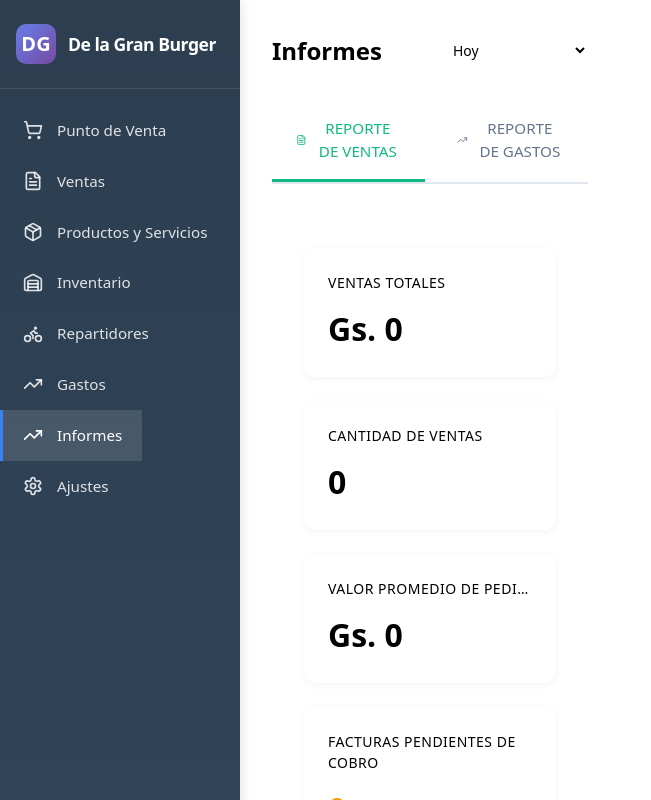
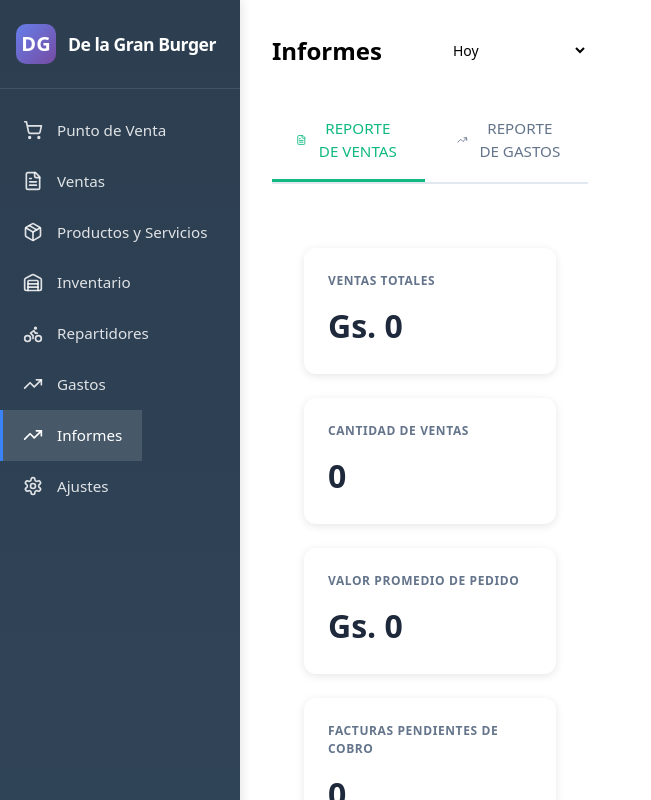
Before and after one commit to pedrocortti-cmd/sg-19d2f05f-f37b-44a8-8c08-37609d3831df-1771622501, a Next.js app: page / in a window 1280 px wide. Both pictures are taken after a click on the button "Informes". Shown: the whole page, without its empty margins (0-651 px from the left). Built offline with nearby package versions, Linux system fonts and the light colour scheme.

Commit message:
fix(reports): Correct averageTicket property name to averageOrderValue

```diff
--- a/src/components/pos/Reports.tsx
+++ b/src/components/pos/Reports.tsx
@@ -302,144 +302,146 @@ export function Reports({ sales, products }: ReportsProps) {
         <div className="report-content">
           {/* Tarjetas de métricas principales */}
           <div style={{
-            display: "grid",
-            gridTemplateColumns: "repeat(auto-fit, minmax(240px, 1fr))",
+            display: "flex",
+            flexWrap: "wrap",
             gap: "1.5rem",
             marginBottom: "2rem"
           }}>
-            {/* Ventas Totales */}
+            {/* Tarjeta 1: Ventas Totales */}
             <div style={{
-              backgroundColor: "var(--card)",
+              flex: "1 1 calc(33.333% - 1rem)",
+              minWidth: "250px",
+              backgroundColor: "white",
               padding: "1.5rem",
               borderRadius: "12px",
-              border: "1px solid var(--border)",
-              boxShadow: "0 2px 8px rgba(0,0,0,0.05)"
+              boxShadow: "0 2px 8px rgba(0,0,0,0.1)"
             }}>
               <div style={{
-                fontSize: "0.875rem",
-                color: "var(--muted-foreground)",
-                marginBottom: "0.75rem",
-                fontWeight: "500",
+                fontSize: "0.75rem",
+                fontWeight: "600",
+                color: "#64748b",
                 textTransform: "uppercase",
-                letterSpacing: "0.5px"
+                letterSpacing: "0.05em",
+                marginBottom: "0.75rem"
               }}>
                 Ventas Totales
               </div>
               <div style={{
                 fontSize: "2rem",
                 fontWeight: "700",
-                color: "var(--foreground)"
+                color: "#1e293b"
               }}>
                 Gs. {metrics.totalSales.toLocaleString()}
               </div>
             </div>
 
-            {/* Cantidad de Ventas */}
+            {/* Tarjeta 2: Cantidad de Ventas */}
             <div style={{
-              backgroundColor: "var(--card)",
+              flex: "1 1 calc(33.333% - 1rem)",
+              minWidth: "250px",
+              backgroundColor: "white",
               padding: "1.5rem",
               borderRadius: "12px",
-              border: "1px solid var(--border)",
-              boxShadow: "0 2px 8px rgba(0,0,0,0.05)"
+              boxShadow: "0 2px 8px rgba(0,0,0,0.1)"
             }}>
               <div style={{
-                fontSize: "0.875rem",
-                color: "var(--muted-foreground)",
-                marginBottom: "0.75rem",
-                fontWeight: "500",
+                fontSize: "0.75rem",
+                fontWeight: "600",
+                color: "#64748b",
                 textTransform: "uppercase",
-                letterSpacing: "0.5px"
+                letterSpacing: "0.05em",
+                marginBottom: "0.75rem"
               }}>
                 Cantidad de Ventas
               </div>
               <div style={{
                 fontSize: "2rem",
                 fontWeight: "700",
-                color: "var(--foreground)"
+                color: "#1e293b"
               }}>
                 {metrics.salesCount}
               </div>
             </div>
 
-            {/* Valor Promedio de Pedido */}
+            {/* Tarjeta 3: Valor Promedio */}
             <div style={{
-              backgroundColor: "var(--card)",
+              flex: "1 1 calc(33.333% - 1rem)",
+              minWidth: "250px",
+              backgroundColor: "white",
               padding: "1.5rem",
               borderRadius: "12px",
-              border: "1px solid var(--border)",
-              boxShadow: "0 2px 8px rgba(0,0,0,0.05)"
+              boxShadow: "0 2px 8px rgba(0,0,0,0.1)"
             }}>
               <div style={{
-                fontSize: "0.875rem",
-                color: "var(--muted-foreground)",
-                marginBottom: "0.75rem",
-                fontWeight: "500",
+                fontSize: "0.75rem",
+                fontWeight: "600",
+                color: "#64748b",
                 textTransform: "uppercase",
-                letterSpacing: "0.5px",
-                whiteSpace: "nowrap",
-                overflow: "hidden",
-                textOverflow: "ellipsis"
+                letterSpacing: "0.05em",
+                marginBottom: "0.75rem"
               }}>
                 Valor Promedio de Pedido
               </div>
               <div style={{
                 fontSize: "2rem",
                 fontWeight: "700",
-                color: "var(--foreground)"
+                color: "#1e293b"
               }}>
                 Gs. {metrics.averageOrderValue.toLocaleString()}
               </div>
             </div>
 
-            {/* Facturas Pendientes */}
+            {/* Tarjeta 4: Facturas Pendientes */}
             <div style={{
-              backgroundColor: "var(--card)",
+              flex: "1 1 calc(50% - 0.75rem)",
+              minWidth: "250px",
+              backgroundColor: "white",
               padding: "1.5rem",
               borderRadius: "12px",
-              border: "1px solid var(--border)",
-              boxShadow: "0 2px 8px rgba(0,0,0,0.05)"
+              boxShadow: "0 2px 8px rgba(0,0,0,0.1)"
             }}>
               <div style={{
-                fontSize: "0.875rem",
-                color: "var(--muted-foreground)",
-                marginBottom: "0.75rem",
-                fontWeight: "500",
+                fontSize: "0.75rem",
+                fontWeight: "600",
+                color: "#64748b",
                 textTransform: "uppercase",
-                letterSpacing: "0.5px"
+                letterSpacing: "0.05em",
+                marginBottom: "0.75rem"
               }}>
                 Facturas Pendientes de Cobro
               </div>
               <div style={{
                 fontSize: "2rem",
                 fontWeight: "700",
-                color: "#f59e0b"
+                color: "#1e293b"
               }}>
                 {metrics.pendingInvoices}
               </div>
             </div>
 
-            {/* Monto Total a Cobrar */}
+            {/* Tarjeta 5: Monto Total a Cobrar */}
             <div style={{
-              backgroundColor: "var(--card)",
+              flex: "1 1 calc(50% - 0.75rem)",
+              minWidth: "250px",
+              backgroundColor: "white",
               padding: "1.5rem",
               borderRadius: "12px",
-              border: "1px solid var(--border)",
-              boxShadow: "0 2px 8px rgba(0,0,0,0.05)"
+              boxShadow: "0 2px 8px rgba(0,0,0,0.1)"
             }}>
               <div style={{
-                fontSize: "0.875rem",
-                color: "var(--muted-foreground)",
-                marginBottom: "0.75rem",
-                fontWeight: "500",
+                fontSize: "0.75rem",
+                fontWeight: "600",
+                color: "#64748b",
                 textTransform: "uppercase",
-                letterSpacing: "0.5px"
+                letterSpacing: "0.05em",
+                marginBottom: "0.75rem"
               }}>
                 Monto Total a Cobrar
               </div>
               <div style={{
                 fontSize: "2rem",
                 fontWeight: "700",
-                color: "#ef4444"
+                color: "#1e293b"
               }}>
                 Gs. {metrics.totalPending.toLocaleString()}
               </div>
```
Also changed, not shown: 1 other file (tests, documents, lock files or other folders).
